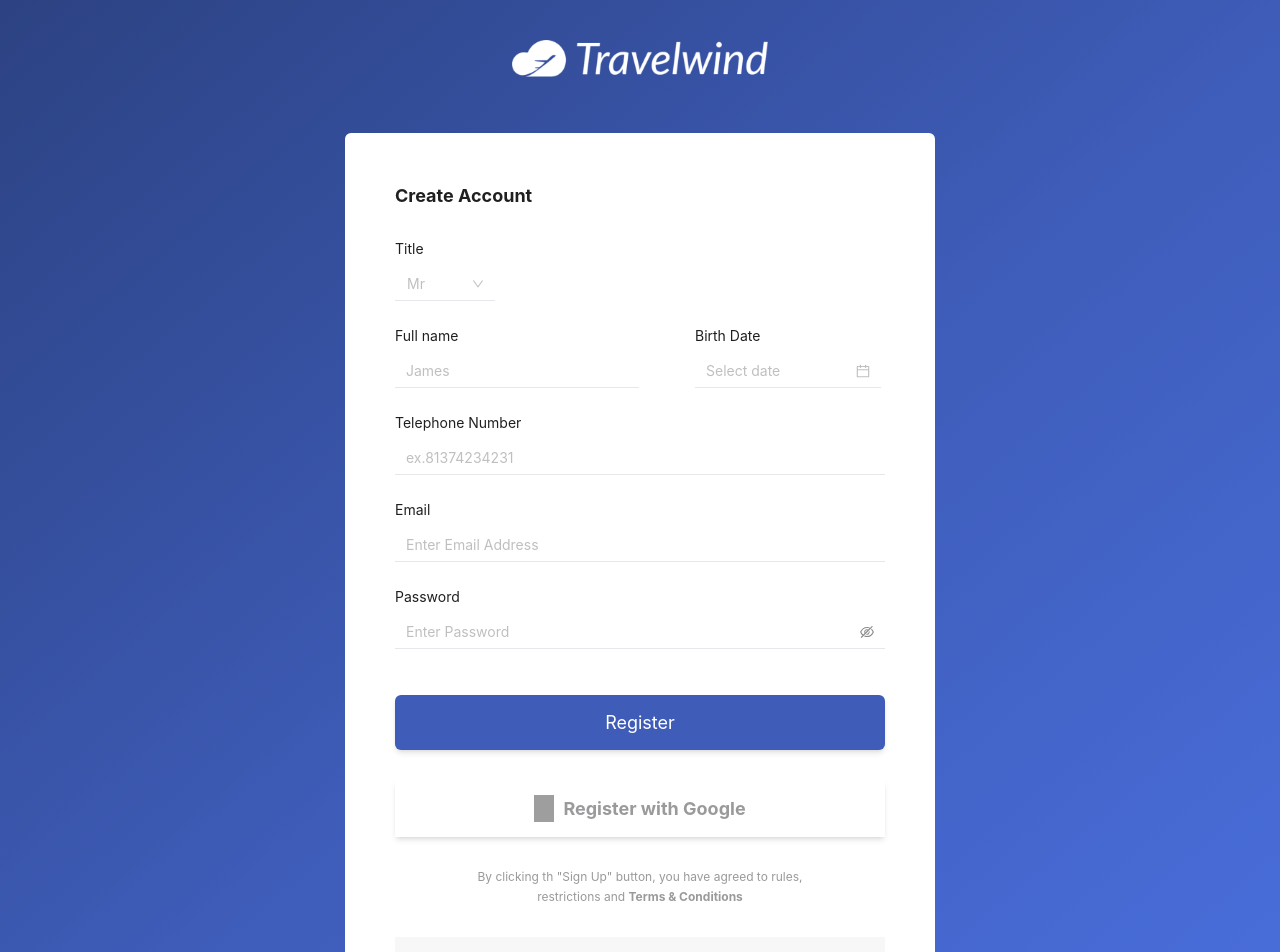
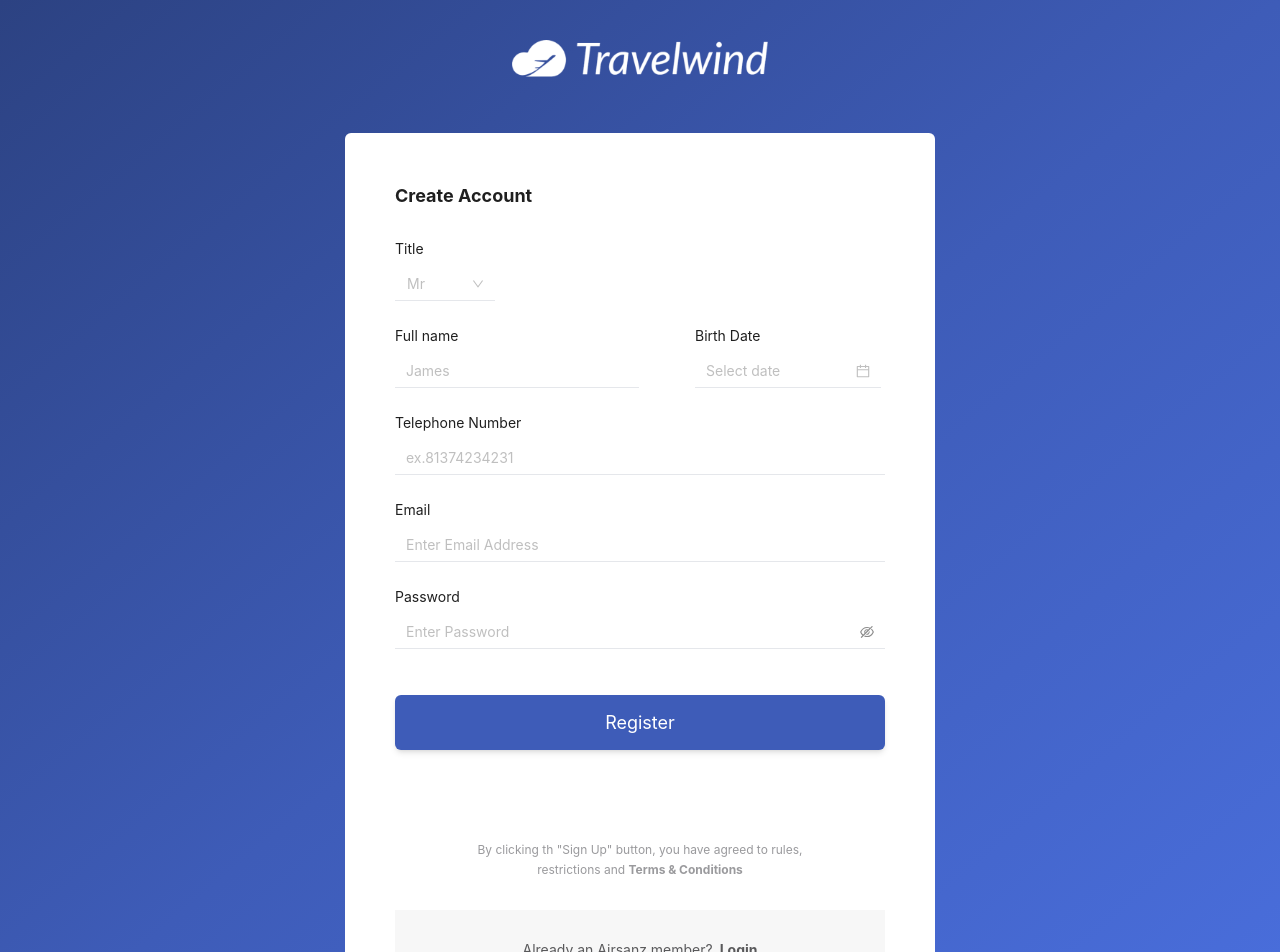
Before and after one commit to Travelwind-BA4/FE-Travelwind, a React (Create React App) app: page /register in a window 1280 px wide. Shown: the top 952 px of the page. Built offline with nearby package versions, Linux system fonts and the light colour scheme; grey boxes are pictures that could not be loaded.

Commit message:
fix Oauth logic async

```diff
--- a/src/pages/Loginpage.jsx
+++ b/src/pages/Loginpage.jsx
@@ -1,51 +1,67 @@
-import React from "react";
+import React, { useState } from "react";
 import { logo_white, logo_mini } from "../assets/images/logo/index";
-import { useNavigate } from "react-router-dom";
+import { redirect, useNavigate } from "react-router-dom";
 import { Form, Input, Alert } from "antd";
 import useUsers from "../services/api/useUsers";
 import { GoogleLogin, GoogleOAuthProvider, useGoogleLogin } from "@react-oauth/google";
 import jwt_decode from "jwt-decode";
+import axios from "axios";
 
 const Loginpage = () => {
-  <Alert message="Success Text" type="success" />;
   const navigate = useNavigate();
-  const { postLogin, OauthGoogle } = useUsers();
+  const [googleStatus, setGoogleStatus] = useState(null);
+  const { postLogin } = useUsers();
 
   const Auth = (val) => {
     postLogin(val);
   };
 
-  // const loginWithGoogle = useGoogleLogin({
-  //   // redirect_uri: "http://localhost:3000/login/oauth2/code/google",
-  //   onSuccess : (CodeResponse) => {
-  //     try {
-  //       console.log(CodeResponse);
-  //       // localStorage.setItem('token', JSON.stringify(response.access_token))
-  //       // localStorage.setItem('user', JSON.stringify(response.scope));
-  //       // navigate('/')
-  //     } catch (error) {
-  //       console.log(error);
-  //     }
-  //   },
-  //   flow: "auth-code",
-  //   redirect_uri: "https://api-flight.up.railway.app/oauth2/authorization/google",
-  //   ux_mode: "redirect"
-
-
-  // })
-
-  const responseGoogle = (response) => {
+  const googleResponse = async (credentialResponse) => {
     try {
-      console.log(response)
-      let decode = jwt_decode(response.credential);
-      console.log(decode)
-      localStorage.setItem("token", JSON.stringify(response.credential));
-      localStorage.setItem("user", JSON.stringify({ givenName: decode.given_name, familyName: decode.family_name, email: decode.email, userId: decode.jti }))
+      let decode = jwt_decode(credentialResponse.credential);
+      await axios.post('https://api-flight.up.railway.app/user/sign-in',
+      {
+        email: decode.email,
+        password: decode.sub,
+      }
+      ).then((res) => {
+        localStorage.setItem("user", JSON.stringify(res.data.data))
+        localStorage.setItem("token", JSON.stringify(res.data.data.token))
+      })
       navigate('/')
     } catch (error) {
-      console.log(error);
+      setGoogleStatus(error)
     }
   }
+
+  // async function responseGoogle(credentialResponse) {
+  //   let decode = jwt_decode(credentialResponse.credential);
+  //   console.log(decode);
+  //   await axios.post('https://api-flight.up.railway.app/user/sign-up',
+  //   {
+  //     fullName: decode.name,
+  //     email: decode.email,
+  //     password: decode.sub,
+  //     birthDate: "2022-01-01",
+  //     gender: true,
+  //     rolesId: 2,
+  //   }
+  //   );
+
+  //   await new Promise(resolve => setTimeout(resolve, 3000));
+
+  //   const login = await axios.post('https://api-flight.up.railway.app/user/sign-in',
+  //   {
+  //     email: decode.email,
+  //     password: decode.sub,
+  //   }
+  //   );
+  //   console.log(login.data.data);
+  //   localStorage.setItem("user", JSON.stringify(login.data.data));
+  //   localStorage.setItem("token", JSON.stringify(login.data.data.token));
+  //   navigate('/')
+  // }
+
 
   return (
     <div className=" sm:bg-gradient-to-br from-[#2c4282] via-[#3e5cb8] to-[#4a6fde]">
@@ -109,15 +125,15 @@ const Loginpage = () => {
                 <span className="text-[18px] leading-[25px] font-normal">Log In</span>
               </button>
 
-              {/* <button onClick={() => loginWithGoogle()} className="button-google p-[15px_25px] text-[18px] leading-[25px] border-none flex w-full shadow-md mt-[30px] font-bold touch-manipulation transition-shadow duration-[.25s] will-change-[box-shadow] relative text-[#9a9a9d] cursor-pointer justify-center text-center whitespace-nowrap bg-white items-center align-top hover:shadow-sm hover:text-[#59595b]">
+              {/* <button onClick={() => responseGoogle()} className="button-google p-[15px_25px] text-[18px] leading-[25px] border-none flex w-full shadow-md mt-[30px] font-bold touch-manipulation transition-shadow duration-[.25s] will-change-[box-shadow] relative text-[#9a9a9d] cursor-pointer justify-center text-center whitespace-nowrap bg-white items-center align-top hover:shadow-sm hover:text-[#59595b]">
                 <img src="https://cdn.airpaz.com/nuxt/8584e352a276fbbc255e780a7b081934.svg" alt="" className="icon-google w-[20px] mr-[5px] h-[1.5em] relative inline-flex items-center justify-center align-[-0.125em]" />
                 <span className="text-[18px] leading-[25px] font-bold ml-1">Log in with Google</span>
               </button> */}
 
                 <GoogleLogin
-                ux_mode="redirect"
-                onSuccess={responseGoogle}
-                // onError={console.log("error")}
+                locale="en"
+                text="continue_with"
+                onSuccess={googleResponse}
                 />
 
               </GoogleOAuthProvider>
--- a/src/pages/Profilpage.jsx
+++ b/src/pages/Profilpage.jsx
@@ -38,26 +38,26 @@ const Profilpage = () => {
     <div className="min-h-screen pb-20">
       <div className="container mx-auto px-10 lg:grid grid-cols-4 block mt-20 gap-x-10">
         <aside className="col-span-1 flex flex-col gap-y-4 mb-5">
-          <div className="bg-[#3e5cb8] text-white lg:max-w-[300px] rounded-lg cursor-pointer" onClick={() => navigate("/account/profile")}>
+          <button className="bg-[#f1f5f5] text-[#000] lg:max-w-[300px] rounded-lg cursor-pointer focus:bg-[#3e5cb8] focus:text-white" onClick={() => navigate("/account/profile")}>
             <h2 className="flex items-center pl-10 h-full min-h-[50px]">
               <FiUser className="mr-3" /> Profile
             </h2>
-          </div>
-          <div className="bg-[#f1f5f5] text-[#000] lg:max-w-[300px] rounded-lg cursor-pointer" onClick={handleTraveler}>
+          </button>
+          <button className="bg-[#f1f5f5] text-[#000] lg:max-w-[300px] rounded-lg cursor-pointer focus:bg-[#3e5cb8] focus:text-white" onClick={handleTraveler}>
             <h2 className="flex items-center pl-10  h-full min-h-[50px]">
               <BsCardList className="mr-3" /> Traveler List
             </h2>
-          </div>
-          <div className="bg-[#f1f5f5] text-[#000] lg:max-w-[300px] rounded-lg cursor-pointer" onClick={handleOrder}>
+          </button>
+          <button className="bg-[#f1f5f5] text-[#000] lg:max-w-[300px] rounded-lg cursor-pointer focus:bg-[#3e5cb8] focus:text-white" onClick={handleOrder}>
             <h2 className="flex items-center pl-10  h-full min-h-[50px]">
               <BsCalendar2Check className="mr-3" /> Orders
             </h2>
-          </div>
-          <div className="bg-[#f1f5f5] text-[#000] lg:max-w-[300px] rounded-lg cursor-pointer" onClick={handleLogOut}>
+          </button>
+          <button className="bg-[#f1f5f5] text-[#000] lg:max-w-[300px] rounded-lg cursor-pointer focus:bg-[#3e5cb8] focus:text-white" onClick={handleLogOut}>
             <h2 className="flex items-center pl-10  h-full min-h-[50px]">
               <FiLogOut className="mr-3" /> Log Out
             </h2>
-          </div>
+          </button>
         </aside>
         <div className="col-span-3">{profileChange(params)}</div>
       </div>
--- a/src/pages/Registerpage.jsx
+++ b/src/pages/Registerpage.jsx
@@ -1,10 +1,14 @@
-import React from "react";
+import React, { useState } from "react";
 import { logo_white, logo_mini, logo_mini_white } from "../assets/images/logo/index";
 import { Select, DatePicker, Form, Input, message } from "antd";
+import { GoogleLogin, GoogleOAuthProvider, useGoogleLogin } from "@react-oauth/google";
+import jwt_decode from "jwt-decode";
 import { useNavigate } from "react-router-dom";
 import useUsers from "../services/api/useUsers";
+import axios from "axios";
 
 const Registerpage = () => {
+  const [googleStatus, setGoogleStatus] = useState(null)
   const navigate = useNavigate();
   const dataGender = [
     {
@@ -18,6 +22,29 @@ const Registerpage = () => {
   ];
 
   const { postRegister } = useUsers();
+
+  const googleResponse = async(credentialResponse) => {
+    try {
+      let decode = jwt_decode(credentialResponse.credential);
+      await axios.post('https://api-flight.up.railway.app/user/sign-up',
+      {
+        fullName: decode.name,
+        email: decode.email,
+        password: decode.sub,
+        telephone: "8888888",
+        birthDate: "2022-01-01",
+        gender: true,
+        rolesId: 2,
+      }
+      ).then((res) => {
+        return res;
+      })
+      navigate('/login')
+    } catch (error) {
+      console.log("error")
+      setGoogleStatus(error);
+    }
+  }
 
   const handleRegister = async (value) => {
     postRegister(value);
@@ -156,14 +183,23 @@ const Registerpage = () => {
                 <Input.Password placeholder="Enter Password" bordered={false}/>
               </Form.Item>
               <br></br>
-              <button type="submit" className="button-signup p-[15px_25px] text-[18px] leading-[25px] border-none rounded-md flex w-full bg-[#3e5cb8] text-white shadow-md mb-[20px] font-bold touch-manipulation transition-shadow duration-[0.25s] will-change-[box-shadow] relative cursor-pointer justify-center text-center whitespace-nowrap items-center align-top hover:shadow-none hover:bg-[#3855aa]">
-                <span className="text-[18px] leading-[25px] font-normal">Register</span>
-              </button>
+              <GoogleOAuthProvider clientId="953090499155-f5pgpt16s6lhge53hhi4s5cm5dg18in3.apps.googleusercontent.com">
+                <button type="submit" className="button-signup p-[15px_25px] text-[18px] leading-[25px] border-none rounded-md flex w-full bg-[#3e5cb8] text-white shadow-md mb-[20px] font-bold touch-manipulation transition-shadow duration-[0.25s] will-change-[box-shadow] relative cursor-pointer justify-center text-center whitespace-nowrap items-center align-top hover:shadow-none hover:bg-[#3855aa]">
+                  <span className="text-[18px] leading-[25px] font-normal">Register</span>
+                </button>
 
-              <button className="button-google p-[15px_25px] text-[18px] leading-[25px] border-none flex w-full shadow-md mt-[30px] font-bold touch-manipulation transition-shadow duration-[.25s] will-change-[box-shadow] relative text-[#9a9a9d] cursor-pointer justify-center text-center whitespace-nowrap bg-white items-center align-top hover:shadow-sm hover:text-[#59595b]">
-                <img src="https://cdn.airpaz.com/nuxt/8584e352a276fbbc255e780a7b081934.svg" alt="" className="icon-google w-[20px] mr-[5px] h-[1.5em] relative inline-flex items-center justify-center align-[-0.125em]" />
-                <span className="text-[18px] leading-[25px] font-bold ml-1">Register with Google</span>
-              </button>
+                <GoogleLogin
+                locale="en"
+                text="signup_with"
+                onSuccess={googleResponse}
+                />
+
+                {/* <button className="button-google p-[15px_25px] text-[18px] leading-[25px] border-none flex w-full shadow-md mt-[30px] font-bold touch-manipulation transition-shadow duration-[.25s] will-change-[box-shadow] relative text-[#9a9a9d] cursor-pointer justify-center text-center whitespace-nowrap bg-white items-center align-top hover:shadow-sm hover:text-[#59595b]">
+                  <img src="https://cdn.airpaz.com/nuxt/8584e352a276fbbc255e780a7b081934.svg" alt="" className="icon-google w-[20px] mr-[5px] h-[1.5em] relative inline-flex items-center justify-center align-[-0.125em]" />
+                  <span className="text-[18px] leading-[25px] font-bold ml-1">Register with Google</span>
+                </button> */}
+              </GoogleOAuthProvider>
+
 
               <div className="term-condition sm:px-[70px] py-[30px]">
                 <p className="leading-[20px] text-[#9a9a9d] text-center text-[12px] font-normal m-0 p-0">
--- a/src/services/api/useUsers.jsx
+++ b/src/services/api/useUsers.jsx
@@ -40,7 +40,6 @@ const useUsers = () => {
 
   const postRegister = useCallback(async (value) => {
     try {
-      console.log(value.email);
       await axios
         .post(`https://api-flight.up.railway.app/user/sign-up`, {
           fullName: value.fullName,
```
